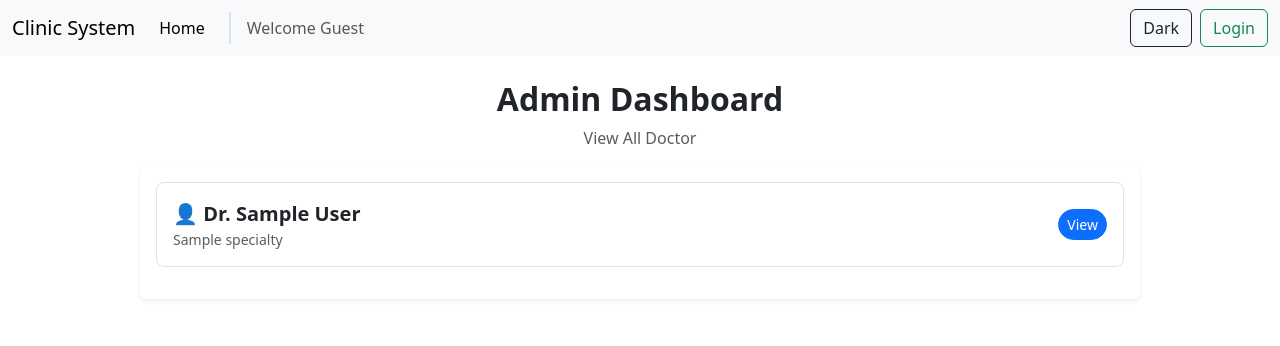
After one commit to xkicken/ClinicSystem, a Django app: page /admin_dashboard/ in a window 1280 px wide. The commit adds this page. Shown: the top 346 px of the page. Run offline with Django 5.2, Linux system fonts and the light colour scheme; tables that the repository leaves empty hold one stand-in row (values such as "Sample post"); parts of the project's set-up code (start-up, migrations or seed data) failed here and were passed over.

Commit message:
feat: admin dashboard - doctor edit and delete

```diff
--- a/ClinicSystem/urls.py
+++ b/ClinicSystem/urls.py
@@ -38,4 +38,9 @@ urlpatterns = [
 
     # doctor
     path('doctor_dashboard/', doctor_dashboard, name='doctor_dashboard'),
+
+    # admin
+    path('admin_dashboard/', admin_dashboard, name='admin_dashboard'),
+    path('doctor/<int:id>/', doctor_view, name='doctor_view'),
+    path('delete_doctor/<int:id>/', delete_doctor, name='delete_doctor')
 ]
--- a/appointment/views.py
+++ b/appointment/views.py
@@ -221,7 +221,6 @@ def profile(request, id):
 
     profile_form = ProfileForm(
         request.POST or None,
-        request.FILES or None,
         instance=user_profile
     )
 
@@ -257,3 +256,45 @@ def delete_patient(request, id):
         raise PermissionDenied
     patient.delete()
     return redirect('user_dashboard')
+
+def admin_dashboard(request):
+    doctors = Doctor.objects.select_related('account').all()
+    return render(request, 'appointment/admin_dashboard.html' , {"doctors": doctors})
+
+def doctor_view(request, id):
+    doctor = get_object_or_404(Doctor, id=id)
+    if request.user.groups.filter(name='Admin').exists() is False:
+        raise PermissionDenied
+
+    edit_mode = request.GET.get('edit') == 'true'
+
+    form = DoctorForm(
+        request.POST or None,
+        instance=doctor
+    )
+
+    user_form = UserForm(
+        request.POST or None,
+        instance=doctor.account
+    )
+
+    if request.method == 'POST':
+        if form.is_valid() and user_form.is_valid():
+            form.save()
+            user_form.save()
+            return redirect('doctor_view', doctor.id)
+
+    return render(request, "appointment/doctor_view.html", {
+        "doctor": doctor,
+        "account": doctor.account,
+        "edit_mode": edit_mode,
+        "form": form,
+        "user_form": user_form
+    })
+
+def delete_doctor(request, id):
+    doctor = get_object_or_404(Doctor, id=id)
+    if request.user.groups.filter(name='Admin').exists() is False:
+        raise PermissionDenied
+    doctor.delete()
+    return redirect('admin_dashboard')
--- /dev/null
+++ b/templates/appointment/admin_dashboard.html
@@ -0,0 +1,58 @@
+{% extends 'appointment/base.html' %}
+{% load static %}
+
+{% block title %}Patient Dashboard{% endblock %}
+<link rel="stylesheet" href="{% static 'appointment/css/user_dashboard.css' %}">
+{% block head_extra %}
+
+{% endblock %}
+
+{% block content %}
+
+    <div class="container pt-4">
+        <h2 class="fw-bold text-center">Admin Dashboard</h2>
+        <p class="text-muted text-center">View All Doctor</p>
+    </div>
+
+
+    <div class="container pb-5 d-flex justify-content-center">
+
+        <div class="card shadow-sm border-0 w-100" style="max-width: 1000px;">
+            <div class="card-body">
+
+                {% for doc in doctors %}
+                    <div class="d-flex justify-content-between align-items-center p-3 mb-3 rounded-3 border bg-body">
+                        <div>
+
+                            <div class="fw-semibold fs-5">
+                                👤 Dr. {{ doc.account.first_name }} {{ doc.account.last_name }}
+                            </div>
+
+                            <div class="text-muted small">
+                                {{ doc.specialty.name }}
+                            </div>
+
+                        </div>
+
+                        <a href="{% url 'doctor_view' doc.id %}"
+                           class="btn btn-primary btn-sm rounded-pill">
+                            View
+                        </a>
+
+                    </div>
+                {% empty %}
+                    <div class="text-center text-muted py-4">
+                        No Doctor Found
+                    </div>
+                {% endfor %}
+
+            </div>
+        </div>
+    </div>
+
+
+{% endblock %}
+
+{% block extra_js %}
+    <script src="{% static 'appointment/js/user_dashboard.js' %}"></script>
+{% endblock %}
--- a/templates/appointment/base.html
+++ b/templates/appointment/base.html
@@ -56,7 +56,7 @@
 
                     {% else %}
                         <li class="nav-item">
-                            <a class="nav-link" href="{% url 'user_dashboard' %}">Dashboard</a>
+                            <a class="nav-link" href="{% url 'admin_dashboard' %}">Dashboard</a>
                         </li>
                     {% endif %}{% endif %}{% endif %}
                     {% if user.groups.all.0.name == "User" or user.groups.all.0.name == "Doctor" %}
```
Also changed, not shown: appointment/forms.py (+9 -0 lines), templates/appointment/doctor_view.html (added, +75 -0 lines).
